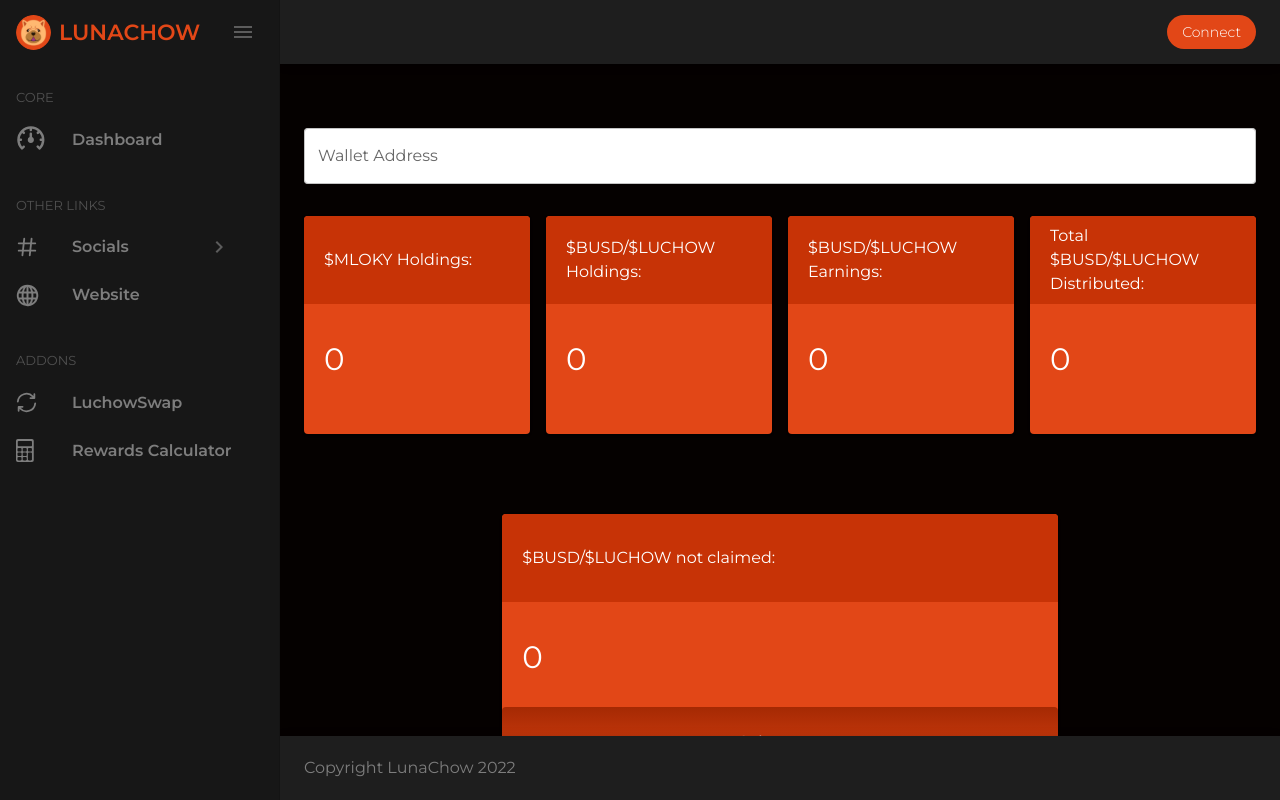
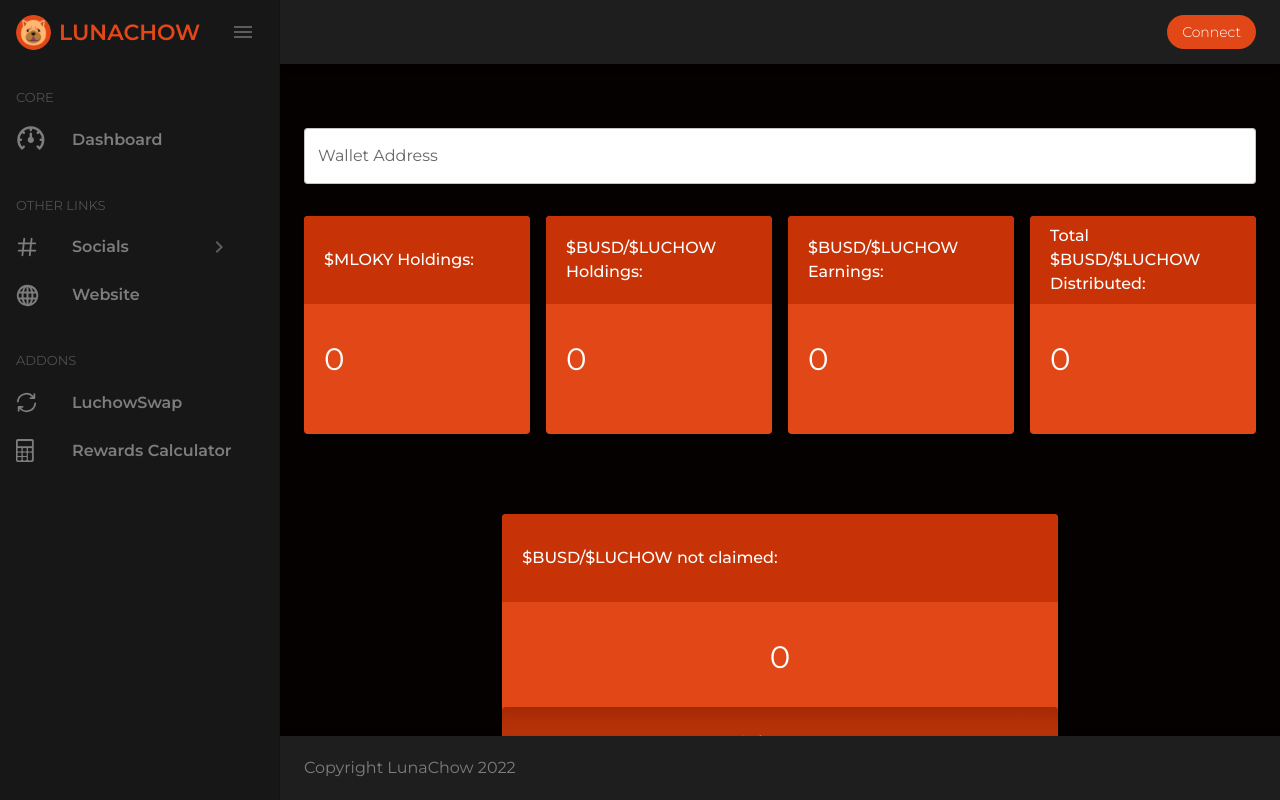
Before and after one commit to lunachoww/MLOKY-Dashboard, a React (Create React App) app: page /dashboard in a window 1280 px wide. Shown: the top 800 px of the page. Built offline with nearby package versions, Linux system fonts and the light colour scheme.

Commit message:
fix: menu icon, font

```diff
--- a/src/components/Dashboard/pages/DashboardPage.js
+++ b/src/components/Dashboard/pages/DashboardPage.js
@@ -91,7 +91,7 @@
 									<Typography className={classes.cardTitle} gutterBottom>
 										$BUSD/$LUCHOW not claimed:
 									</Typography>
-									<Box sx={{ justifyContent: "center" }}>
+									<Box sx={{ display: "flex", justifyContent: "center" }}>
 										<Typography
 											className={classes.cardDesc}
 											color="text.secondary"
--- a/src/components/Dashboard/pages/RewardsCalculatorPage.js
+++ b/src/components/Dashboard/pages/RewardsCalculatorPage.js
@@ -128,7 +128,7 @@
 								<Typography className={classes.cardTitle} gutterBottom>
 									$BUSD/$LUCHOW not claimed:
 								</Typography>
-								<Box sx={{ justifyContent: "center" }}>
+								<Box sx={{ display: "flex", justifyContent: "center" }}>
 									<Typography
 										className={classes.cardDesc}
 										color="text.secondary"
--- a/src/components/Dashboard/styled.js
+++ b/src/components/Dashboard/styled.js
@@ -113,7 +113,7 @@
 		padding: "0 20px",
 		fontSize: 19,
 		color: "#FFFFFF",
-		fontWeight: 500,
+		fontWeight: "500 !important",
 	},
 
 	cardDesc: {
```
